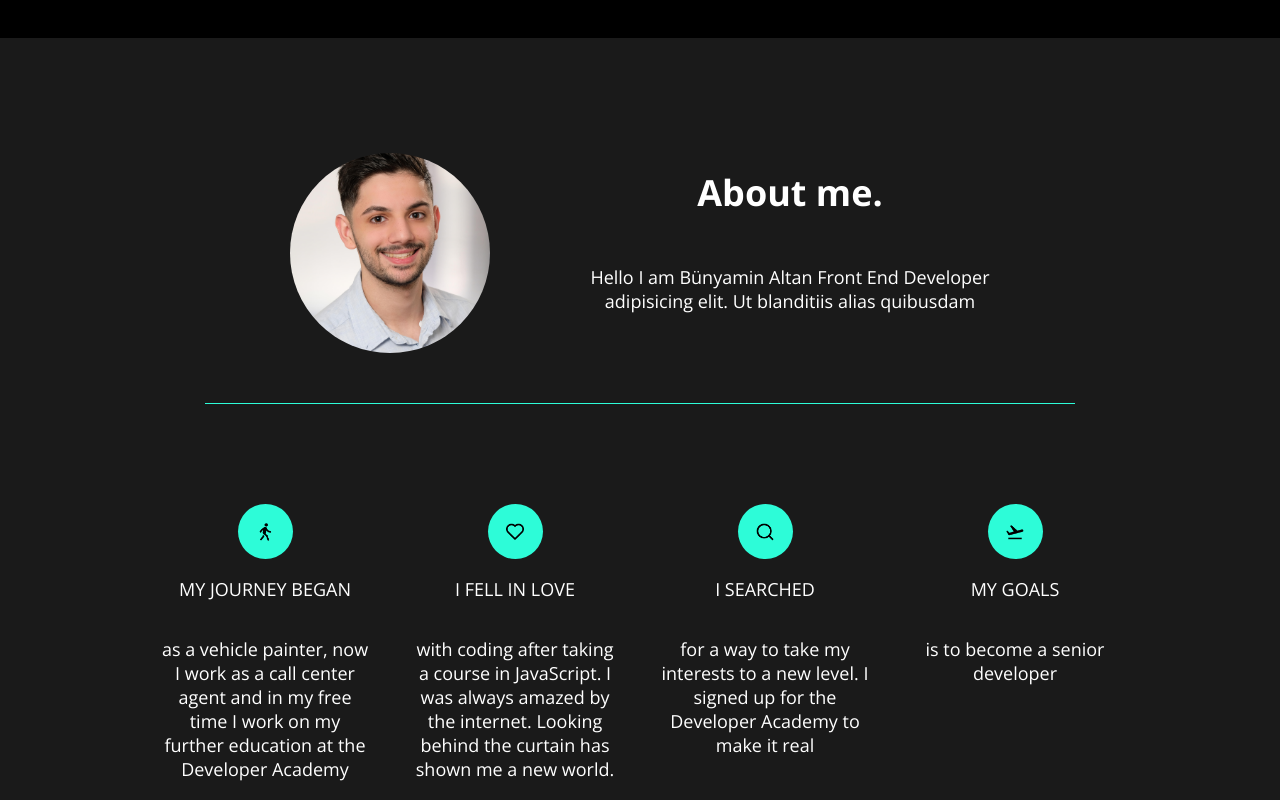
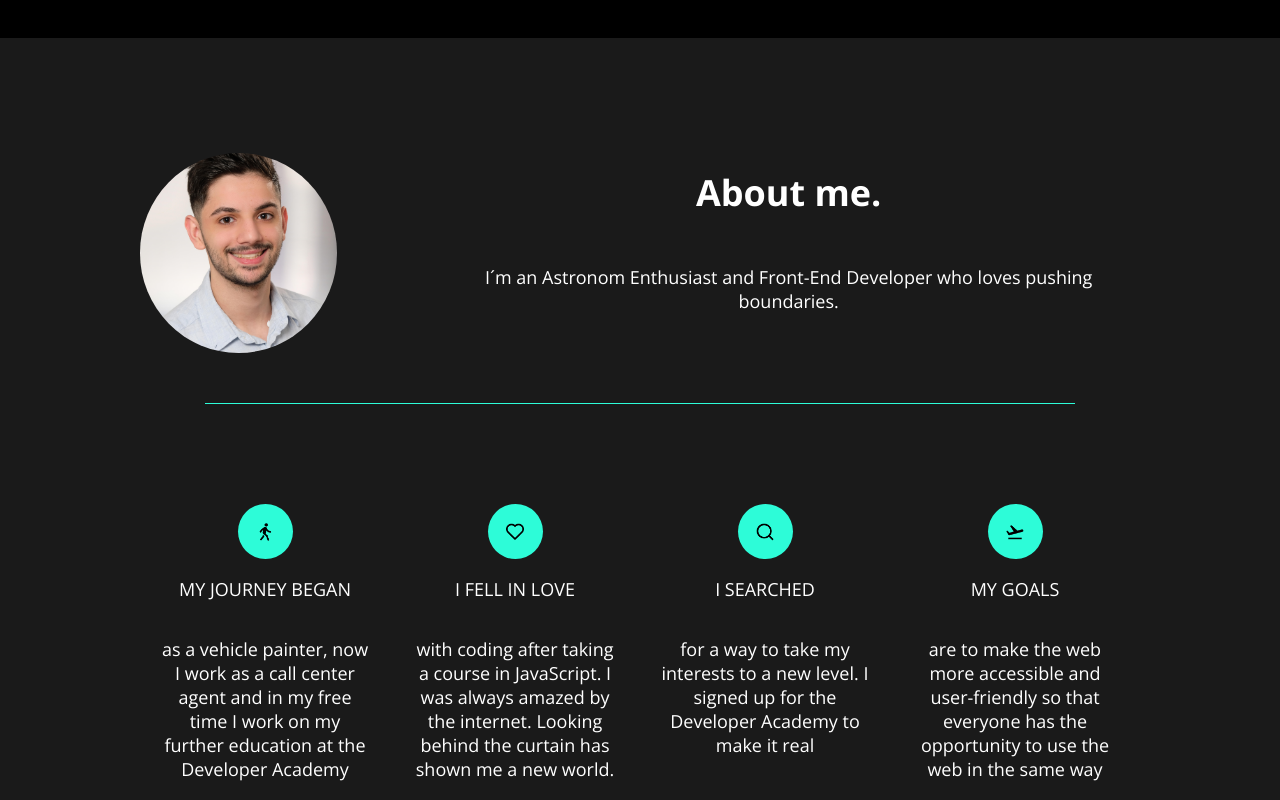
Before and after one commit to atnbn/my-Portfolio, an Angular app: page / in a window 1280 px wide. Shown: the part 2200-3000 px from the top of the page. Built offline with nearby package versions, Linux system fonts and the light colour scheme.

Commit message:
bunch of changes aboutr animation responisv

```diff
--- a/src/app/about/about.component.html
+++ b/src/app/about/about.component.html
@@ -3,15 +3,18 @@
     <div class="about">
 
         <div class="first-headline">
-            <img class="profile-img" src="assets/img/pic.jpg">
-            <div class="text-headline">
+
+
+
+            <img class="profile-img" src="assets/img/pic.jpg"  data-aos="fade-right"  data-aos-anchor-placement="bottom-bottom">
+            <div class="text-headline" data-aos="fade-left"  data-aos-anchor-placement="bottom-bottom">
                 <h2>About me.</h2>
-                <p>Hello I am Bünyamin Altan Front End Developer<br>adipisicing elit. Ut blanditiis alias quibusdam </p>
+                <p>I´m an Astronom Enthusiast and Front-End Developer who loves pushing boundaries.</p>
             </div>
         </div>
-        <hr>
+        <hr data-aos="fade-in"  data-aos-anchor-placement="bottom-bottom" >
         <div class="journey">
-            <div class="step">
+            <div class="step" data-aos="fade-left" data-aos-duration="1000" data-aos-anchor-placement="bottom-bottom">
                 <div class="icon-container">
                     <img class="icon" src="assets/img/walk-line.png">
                 </div>
@@ -21,7 +24,7 @@
                     Academy</p>
             </div>
 
-            <div class="step">
+            <div class="step" data-aos="fade-left" data-aos-duration="1000" data-aos-delay="100" data-aos-anchor-placement="bottom-bottom">
                 <div class="icon-container">
                     <img class="icon" src="assets/img/heart-line.png">
                 </div>
@@ -30,7 +33,7 @@
                     Looking behind the curtain has shown me a new world.</p>
             </div>
 
-            <div class="step">
+            <div class="step" data-aos="fade-left" data-aos-duration="1000" data-aos-delay="150"data-aos-anchor-placement="bottom-bottom">
                 <div class="icon-container">
                     <img class="icon" src="assets/img/search-line.png">
                 </div>
@@ -41,12 +44,13 @@
                 </p>
             </div>
 
-            <div class="step">
+            <div class="step" data-aos="fade-left" data-aos-duration="1000" data-aos-delay="200" data-aos-anchor-placement="bottom-bottom">
                 <div class="icon-container">
                     <img class="icon" src="assets/img/flight-takeoff-line.png">
                 </div>
                 <p>MY GOALS</p>
-                <p>is to become a senior developer</p>    <!-- changeable not sure about that-->
+                <p>are to make the web more accessible and user-friendly so that everyone has the opportunity to use the web in the same way
+                </p>    <!-- changeable not sure about that-->
             </div>
 
         </div>
```
